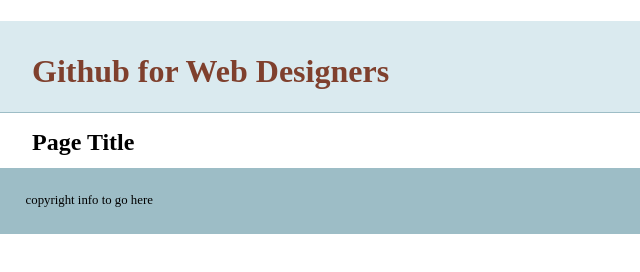
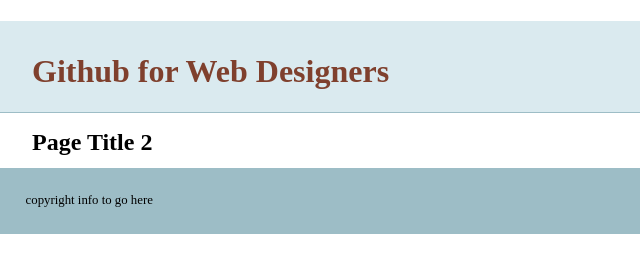
Before and after one commit to cmatsa/git-basics, a plain HTML site: page index.html in a window 1280 px wide. Shown: the full height of the page, 0-640 px from the left. Drawn offline with nearby package versions, Linux system fonts and the light colour scheme.

Commit message:
Changed the Page Title to experiment

```diff
--- a/index.html
+++ b/index.html
@@ -19,7 +19,7 @@
     <nav id="pageNav">
     </nav>
     <main>
-<h2>Page Title</h2>
+<h2>Page Title 2</h2>
     </main>
     <footer>copyright info to go here
     </footer>
```
